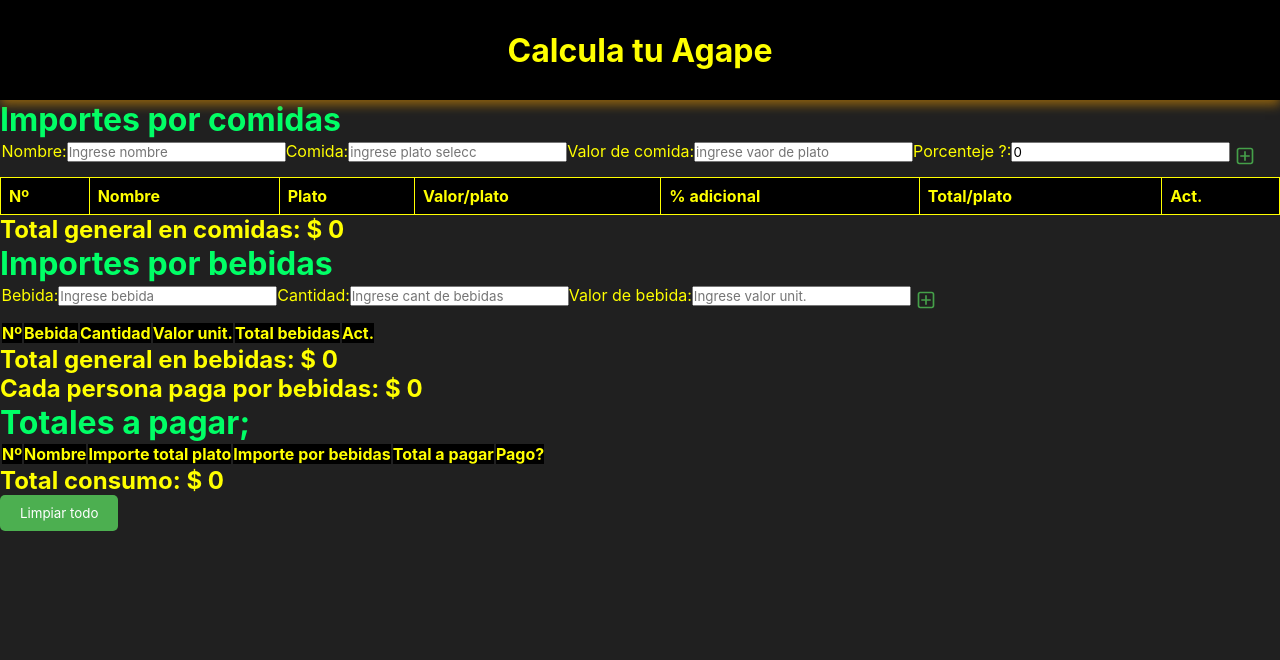
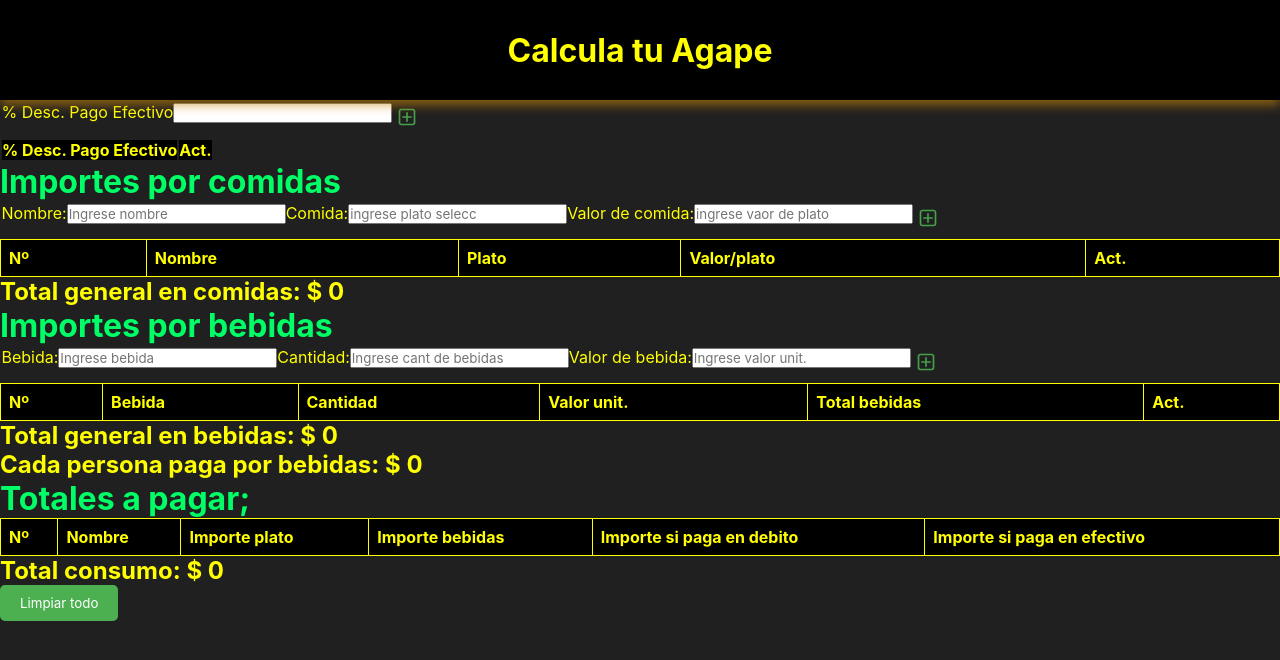
Before and after one commit to elifred2022/agapeapp, a React (Create React App) app: page / in a window 1280 px wide. Shown: the top 660 px of the page. Built offline with nearby package versions, Linux system fonts and the light colour scheme.

Commit message:
hecho el input del porcentaje descuento y se lo resta acada uno, proximo paso boton editar

```diff
--- a/src/App.js
+++ b/src/App.js
@@ -8,9 +8,14 @@ import FormBebida from "./components/calcularbebida/FormBebida";
 import ListaBebidas from "./components/calcularbebida/ListaBebidas";
 import TotalBebidas from "./components/calcularbebida/TotalBebidas";
 import InformeFinal from "./components/InformeFinal";
+import DescuentoEfectivo from "./components/porcentajes/DescuentoEfectico";
+import ListaDescuento from "./components/porcentajes/ListaDescuento";
+import EditarElemento from "./components/calcularcomida/EditarElemento";
 
 const App = () => {
   // Intentar obtener los elementos almacenados en localStorage al inicio
+  const storedAlmacenPorcentajeEfectivo =
+    JSON.parse(localStorage.getItem("almacenPorcentEfectivo")) || [];
   const storedElementos = JSON.parse(localStorage.getItem("elementos")) || []; // recupera array o elementos de localstorage de la comida
   const storedBebidasState =
     JSON.parse(localStorage.getItem("bebidasState")) || []; // recupera array o elementos de localstorage de la bebeidas
@@ -22,6 +27,9 @@ const App = () => {
     JSON.parse(localStorage.getItem("totalConsumo")) || [];
   //const storedTotalConsumo = JSON.parse(localStorage.getItem("totalConsumo")) || [];
 
+  const [almacenPorcentEfectivo, setAlmacenPorcentEfectivo] = useState(
+    storedAlmacenPorcentajeEfectivo
+  );
   const [elementos, setElementos] = useState(storedElementos); // estado de comidas
   const [bebidasState, setBebidasState] = useState(storedBebidasState); // estado de bebidas
   const [indice, setIndice] = useState(storedIndice);
@@ -38,7 +46,16 @@ const App = () => {
     setCu([]);
     setAlmacenTotalComidas([]);
     setTotalConsumo([]);
+    setAlmacenPorcentEfectivo([]);
   };
+
+  useEffect(() => {
+    // Almacena los elementos d descuento por pago efectivo
+    localStorage.setItem(
+      "almacenPorcentEfectivo",
+      JSON.stringify(almacenPorcentEfectivo)
+    );
+  }, [almacenPorcentEfectivo]);
 
   useEffect(() => {
     // Almacena los elementos d comida en localStorage cada vez que cambien
@@ -73,8 +90,22 @@ const App = () => {
     localStorage.setItem("totalConsumo", JSON.stringify(totalConsumo));
   }, [totalConsumo]);
 
+  const arregloAlmacenPorcentajeEfectivo = (nuevoAlmancenPorcentajeEfetivo) => {
+    setAlmacenPorcentEfectivo([
+      ...almacenPorcentEfectivo,
+      nuevoAlmancenPorcentajeEfetivo,
+    ]);
+  };
+
   const agregarElemento = (nuevoElemento) => {
     setElementos([...elementos, nuevoElemento]);
+  };
+
+  const editarElemento = (index, nuevoElemento) => {
+    const newForm = prompt("nombre");
+    const nuevosElementos = [...elementos];
+    nuevosElementos[index] = nuevoElemento;
+    setElementos(...elementos, nuevoElemento);
   };
 
   const agregarBebida = (nuevaBebida) => {
@@ -109,18 +140,39 @@ const App = () => {
     setBebidasState(nuevaBebida);
   };
 
+  const eliminarPorcentaje = (index) => {
+    const nuevaPorcentaje = [...almacenPorcentEfectivo];
+    nuevaPorcentaje.splice(index, 1);
+    setAlmacenPorcentEfectivo(nuevaPorcentaje);
+  };
+
   return (
     <>
       <Header />
       <div>
+        <DescuentoEfectivo
+          arregloAlmacenPorcentajeEfectivo={arregloAlmacenPorcentajeEfectivo}
+          almacenPorcentEfectivo={almacenPorcentEfectivo}
+        />
+        <ListaDescuento
+          almacenPorcentEfectivo={almacenPorcentEfectivo}
+          arregloAlmacenPorcentajeEfectivo={arregloAlmacentotalComidas}
+          eliminarPorcentaje={eliminarPorcentaje}
+        />
         <h1 className="verde">Importes por comidas</h1>
-        <Formulario agregarElemento={agregarElemento} />
+        <Formulario
+          agregarElemento={agregarElemento}
+          almacenPorcentEfectivo={almacenPorcentEfectivo}
+        />
         <ListaElementos
           agregarElemento={agregarElemento}
           elementos={elementos}
           eliminarElemento={eliminarElemento}
           arregloIndice={arregloIndice}
+          almacenPorcentEfectivo={almacenPorcentEfectivo}
+          editarElemento={editarElemento}
         />
+
         <Total
           elementos={elementos}
           arregloAlmacentotalComidas={arregloAlmacentotalComidas}
@@ -159,6 +211,7 @@ const App = () => {
           agregarElemento={agregarElemento}
           arregloAlmacentotalComidas={arregloAlmacentotalComidas}
           arregloTotalConsumo={arregloTotalConsumo}
+          almacenPorcentEfectivo={almacenPorcentEfectivo}
         />
       </div>
       {
--- a/src/components/InformeFinal.jsx
+++ b/src/components/InformeFinal.jsx
@@ -1,13 +1,13 @@
 import React, { useState, useEffect } from 'react';
 
 
-const InformeFinal = ({ totalConsumo, agregarElemento, elementos, cu, almacenTotalComidas, arregloTotalConsumo, bebidasState, indice, arregloAlmacentotalComidas }) => {
+const InformeFinal = ({ almacenPorcentEfectivo, totalConsumo, agregarElemento, elementos, cu, almacenTotalComidas, arregloTotalConsumo, bebidasState, indice, arregloAlmacentotalComidas }) => {
   const [totalConsumoGral, setTotalConsumoGral] = useState(0);
 
   const totalBebidasCu = cu.reduce((acc, elem) => acc = parseInt(elem.totalBebidasCu), 0);
   const totalComidasGral1 = almacenTotalComidas.reduce( (acc, elem) => acc = parseInt(elem.totalComidas), 0 );
   const totalBebidasGral1 = cu.reduce( (acc, elem) => acc = parseInt(elem.totalBebidasTodas), 0 );
-
+  const traerPorcentajeEfectivo = almacenPorcentEfectivo.reduce( (acc, elem) => acc = parseInt(elem.descuento), 0 );
 
   useEffect(() => {
 
@@ -24,15 +24,16 @@ const InformeFinal = ({ totalConsumo, agregarElemento, elementos, cu, almacenTot
   return (
 
     <>
-      <table className='styled-table-informe'>
+      <table className='styled-table'>
         <thead>
           <tr>
              <th>Nº</th>
             <th>Nombre</th>
-            <th>Importe total plato</th>
-            <th>Importe por bebidas</th>
-            <th>Total a pagar</th>
-            <th>Pago?</th>
+            <th>Importe plato</th>
+            <th>Importe bebidas</th>
+            <th>Importe si paga en debito</th>
+            <th>Importe si paga en efectivo</th>
+
           </tr>
         </thead>
 
@@ -40,14 +41,20 @@ const InformeFinal = ({ totalConsumo, agregarElemento, elementos, cu, almacenTot
             {elementos.map((elem, index) => (
                 <tr key={index} >
                   <td >{`${index + 1}`}.-</td>
-                  <td>{`${elem.nombre}`}</td>
+                  <td >{`${elem.nombre}`}</td>
                   <td>$ {`${elem.valorComidaConPorcentaje}`}</td>
                   <td>$ {`${totalBebidasCu}`}</td>
-                  <td>$ {`${parseInt(elem.valorComidaConPorcentaje) + parseInt(totalBebidasCu)}`} </td>
-                  <label className='checkbox-container'>
+                  <td className='formulario'>$ {`${parseInt(elem.valorComidaConPorcentaje) + parseInt(totalBebidasCu)}`}
+
                     <input type="checkbox" />
-                      <span className='checkmark'></span>
-                  </label>
+
+                  </td>
+                  <td>$
+                    {`${ (parseInt(elem.valorComidaConPorcentaje) + parseInt(totalBebidasCu)) - (parseInt(elem.valorComidaConPorcentaje) + parseInt(totalBebidasCu)) * parseInt(traerPorcentajeEfectivo)  / 100}`}
+                    <input type="checkbox" />
+
+                    </td>
+
                 </tr>
               ))}
             </tbody>
@@ -61,3 +68,10 @@ const InformeFinal = ({ totalConsumo, agregarElemento, elementos, cu, almacenTot
 };
 
 export default InformeFinal;
+
+/*
+<label className='checkbox-container'>
+                    <input type="checkbox" />
+                      <span className='checkmark'></span>
+                  </label>
+                  */
--- a/src/components/calcularbebida/ListaBebidas.jsx
+++ b/src/components/calcularbebida/ListaBebidas.jsx
@@ -10,7 +10,7 @@ const ListaBebidas = ({ bebidasState, eliminarBebida }) => {
   return (
 
     <>
-      <table className='styled-table-bebida'>
+      <table className='styled-table'>
         <thead>
           <tr>
             <th>Nº</th>
--- /dev/null
+++ b/src/components/calcularcomida/EditarElemento.jsx
@@ -0,0 +1,22 @@
+import { useState } from "react";
+const EditarElemento = ({ elemento, index, editarElemento }) => {
+    const [nuevoValor, setNuevoValor] = useState(elemento);
+
+    const handleSubmit = (event) => {
+      event.preventDefault();
+      editarElemento(index, nuevoValor);
+    };
+
+    return (
+      <form onSubmit={handleSubmit}>
+        <input
+          type="text"
+          value={nuevoValor}
+          onChange={(event) => setNuevoValor(event.target.value)}
+        />
+        <button type="submit">Guardar</button>
+      </form>
+    );
+  };
+
+  export default EditarElemento;
--- a/src/components/calcularcomida/Formulario.jsx
+++ b/src/components/calcularcomida/Formulario.jsx
@@ -2,7 +2,8 @@
 import React, { useState } from 'react';
 import { CgAddR } from "react-icons/cg";
 
-const Formulario = ({ agregarElemento }) => {
+const Formulario = ({ agregarElemento, almacenPorcentEfectivo }) => {
+
   const [nombre, setNombre] = useState('');
   const [comida, setComida] = useState('');
   const [valorComida, setValorComida] = useState('');
@@ -24,7 +25,7 @@ const Formulario = ({ agregarElemento }) => {
     setNombre('');
     setComida('');
     setValorComida('');
-    setNombre('');
+    //setNombre('');
     setPorcentaje(0);
     setCalcPorcentaje(calcPorcentaje);
     setValorComidaConPorcentaje(valorcomidaConPorcentaje);
@@ -32,7 +33,9 @@ const Formulario = ({ agregarElemento }) => {
   };
 
   return (
-    <form onSubmit={handleSubmit} className='formulario'>
+    <>
+
+     <form onSubmit={handleSubmit} className='formulario'>
       <label className='label-container'>
         Nombre:
         <input type="text" value={nombre} onChange={(e) => setNombre(e.target.value)} placeholder='Ingrese nombre'/>
@@ -45,13 +48,31 @@ const Formulario = ({ agregarElemento }) => {
         Valor de comida:
         <input type="number" value={valorComida} onChange={(e) => setValorComida(e.target.value)} placeholder='ingrese vaor de plato'/>
       </label>
-      <label className='label-container'>
-        Porcenteje ?:
-        <input type="number" value={porcentaje} onChange={(e) => setPorcentaje(e.target.value)} placeholder='tiene % adicional?'/>
-      </label>
+
+
       <button type="submit" className='my-button_agregar'><CgAddR /></button>
     </form>
+    </>
+
   );
 };
 
 export default Formulario;
+
+
+/*
+      <label className='label-container'>
+        % desc.:
+        <input type="number" value={porcentaje} onChange={(e) => setPorcentaje(e.target.value)} placeholder='tiene % adicional?'/>
+      </label>
+
+      */
+
+/*
+ <label className='label-container'>
+        Paga en efectivo?:
+        <input type="number" placeholder='descuento p/pago efectivo' onChange={(e) => setDescuento(e.target.value)}/>
+
+      </label>
+
+      */
--- a/src/components/calcularcomida/ListaElementos.jsx
+++ b/src/components/calcularcomida/ListaElementos.jsx
@@ -1,9 +1,14 @@
 import React, { useEffect, useState } from 'react';
 import { IoMdTrash } from "react-icons/io";
+import EditarElemento from "./EditarElemento";
 
-const ListaElementos = ({ elementos, eliminarElemento, arregloIndice }) => {
+const ListaElementos = ({ elementos, eliminarElemento, editarElemento, arregloIndice, almacenPorcentEfectivo, EditButton }) => {
 
   const [totalIndex, setTotalIndex] = useState(elementos.length);
+
+  const totalPorcent = almacenPorcentEfectivo.reduce((acc, elem) => acc = parseInt(elem.descuento), 0);
+  const traerValorComida = elementos.reduce((acc, elem) => acc = parseInt(elem.valorComidaConPorcentaje), 0);
+  const calcPorcentaje = traerValorComida * totalPorcent / 100;
 
   useEffect(() => {
      arregloIndice({totalIndex}); // aqui fue q pude pasar  el valor de totalIndex al padre en el estado de indice en App
@@ -19,6 +24,8 @@ const ListaElementos = ({ elementos, eliminarElemento, arregloIndice }) => {
     console.log('Elementos actualizados:', elementos);
   }, [elementos]);
 
+
+
   return (
     <>
       <table className='styled-table'>
@@ -28,8 +35,6 @@ const ListaElementos = ({ elementos, eliminarElemento, arregloIndice }) => {
             <th>Nombre</th>
             <th>Plato</th>
             <th>Valor/plato</th>
-            <th>% adicional</th>
-            <th>Total/plato</th>
             <th>Act.</th>
           </tr>
         </thead>
@@ -41,9 +46,12 @@ const ListaElementos = ({ elementos, eliminarElemento, arregloIndice }) => {
                   <td>{`${elem.nombre}`}</td>
                   <td>{`${elem.comida}`}</td>
                   <td>$ {`${elem.valorComida}`}</td>
-                  <td>{`${elem.porcentaje}`} %</td>
-                  <td>$ {`${elem.valorComidaConPorcentaje}`} </td>
-                  <td><button className='my-button_eliminar' onClick={() => eliminarElemento(index)}><IoMdTrash /></button></td>
+
+
+                  <td>
+                    <button className='my-button_eliminar' onClick={() => eliminarElemento(index)}><IoMdTrash /></button>
+                   { /*<button  className='my-button-agregar' onClick={() => editarElemento(index) }    >editar</button>*/ }
+                    </td>
                 </tr>
               ))}
             </tbody>
@@ -57,3 +65,10 @@ const ListaElementos = ({ elementos, eliminarElemento, arregloIndice }) => {
 };
 
 export default ListaElementos;
+
+/*
+<th>% desc. efect.</th>
+            <th>Total/plato</th>
+<td>{`${totalPorcent}`} %</td>
+                  <td>$ {`${parseInt(elem.valorComidaConPorcentaje) - parseInt(elem.valorComidaConPorcentaje) * parseInt(totalPorcent) / 100 }`} </td>
+*/
--- /dev/null
+++ b/src/components/porcentajes/DescuentoEfectico.jsx
@@ -0,0 +1,41 @@
+
+import React, { useState, useEffect } from 'react';
+import { CgAddR } from "react-icons/cg";
+
+const DescuentoEfectivo = ({ arregloAlmacenPorcentajeEfectivo, almacenPorcentEfectivo }) => {
+  const [descuento, setDescuento] = useState('');
+  const [inputDisabled, setInputDisabled] = useState(false)
+
+  const traerPorcentajeEfectivo = almacenPorcentEfectivo.reduce( (acc, elem) => acc = parseInt(elem.descuento), 0 );
+
+  useEffect(() => {  // funcion para desactivar el input
+    if (traerPorcentajeEfectivo > 0) {
+      setInputDisabled(true);
+    } else {
+      setInputDisabled(false);
+    };
+  }, [almacenPorcentEfectivo]);
+
+
+  const handleSubmit = (e) => {
+    e.preventDefault();
+    arregloAlmacenPorcentajeEfectivo({ descuento });
+    setDescuento('');
+   };
+
+  return (
+    <>
+     <form onSubmit={handleSubmit} className='formulario'>
+      <label className='yellow'>
+      % Desc. Pago Efectivo
+        <input type="number" value={descuento} onChange={(e) => setDescuento(e.target.value)} disabled={inputDisabled} />
+      </label>
+
+      <button type="submit" className='my-button_agregar'><CgAddR /></button>
+      </form>
+    </>
+
+  );
+};
+
+export default DescuentoEfectivo;
--- /dev/null
+++ b/src/components/porcentajes/ListaDescuento.jsx
@@ -0,0 +1,42 @@
+import React, { useState, useEffect } from 'react';
+import { IoMdTrash } from 'react-icons/io';
+
+const ListaDescuento = ({ almacenPorcentEfectivo, arregloAlmacenPorcentajeEfectivo, eliminarPorcentaje }) => {
+  //  const [descuento, setDescuento] = useState(0);
+
+    useEffect(() => {
+    //arregloAlmacenPorcentajeEfectivo({ descuento });
+
+  }, []);
+
+  return (
+
+    <>
+      <table className='styled-table-bebida'>
+        <thead>
+          <tr>
+            <th>% Desc. Pago Efectivo</th>
+            <th>Act.</th>
+          </tr>
+        </thead>
+
+        <tbody>
+
+              {almacenPorcentEfectivo.map((elem, index) => (
+                <tr key={index} >
+
+                  <td>{`${elem.descuento}`} %</td>
+                  <td><button className='my-button_eliminar' onClick={() => eliminarPorcentaje(index)}><IoMdTrash /></button></td>
+                 </tr>
+              ))}
+
+
+        </tbody>
+
+        </table>
+    </>
+
+  );
+};
+
+export default ListaDescuento;
--- a/src/index.css
+++ b/src/index.css
@@ -259,7 +259,7 @@ header {
   transform: translate(-50%, -50%);
   }
 
-  .verde {
+  .verde_name {
     font-size: 18px;
   }
 
@@ -359,7 +359,7 @@ header {
 
 /* Estilos para tablets (pantallas medianas) */
 @media only screen and (min-width: 600px) and (max-width: 960px) {
-  .verde {
+  .verde_name {
     font-size: 24px;
   }
 
@@ -376,7 +376,7 @@ header {
 
 /* Estilos para pantallas grandes (pantallas anchas) */
 @media only screen and (min-width: 960px) {
-  .verde {
+  .verde_name {
     font-size: 32px;
   }
 
```
